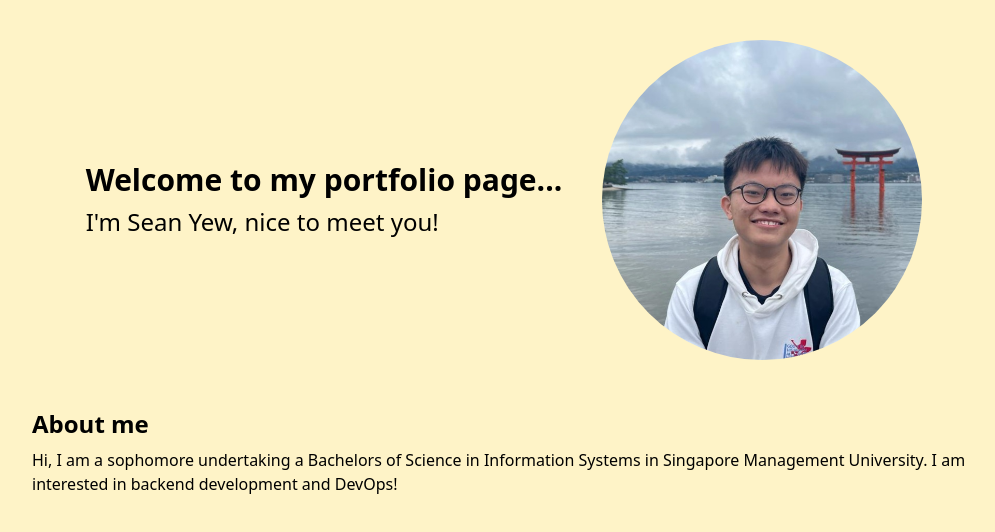
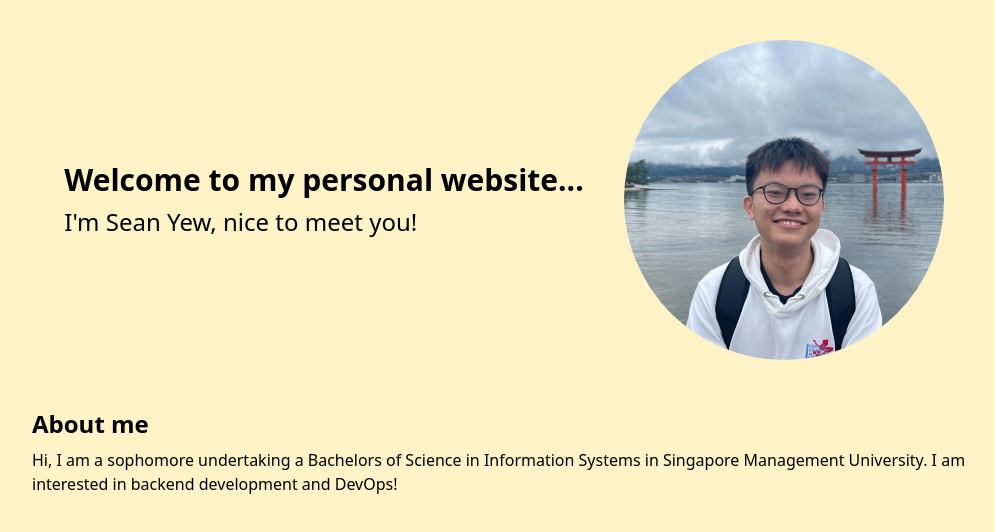
Before and after one commit to seanyew25/wad2, a plain HTML site: page index.html in a window 1280 px wide. Shown: the whole page, without its empty margins (136-1131 px from the left). Drawn offline with nearby package versions, Linux system fonts and the light colour scheme.

Commit message:
change wording of welcome message

```diff
--- a/index.html
+++ b/index.html
@@ -28,7 +28,7 @@
       <div class="flex justify-center items-center p-10 space-x-10">
         <div>
           <h1 class="text-3xl font-bold font-poppins mb-2">
-            Welcome to my portfolio page...
+            Welcome to my personal website...
           </h1>
           <h4 class="text-2xl font-poppins">I'm Sean Yew, nice to meet you!</h4>
         </div>
```
